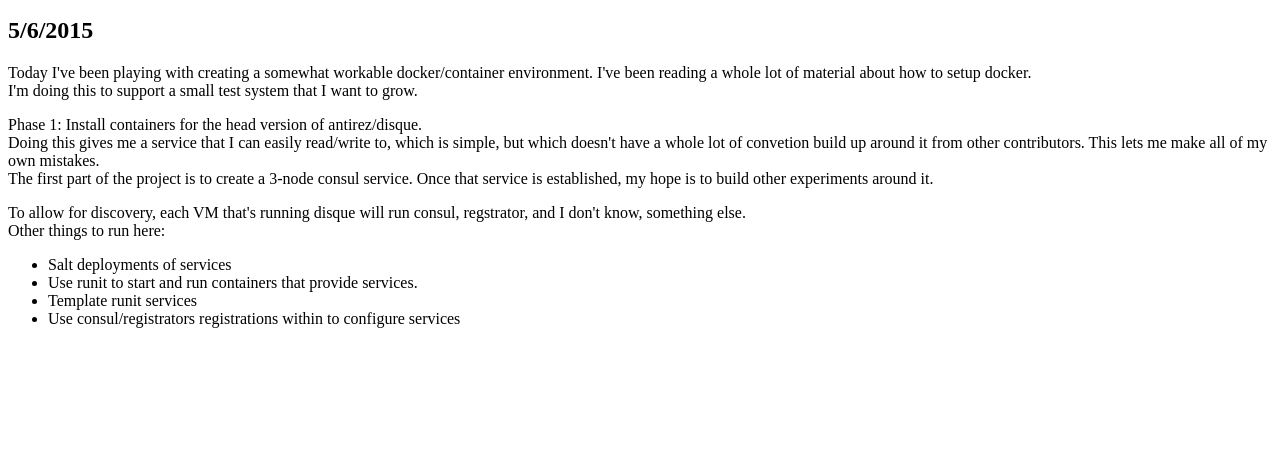
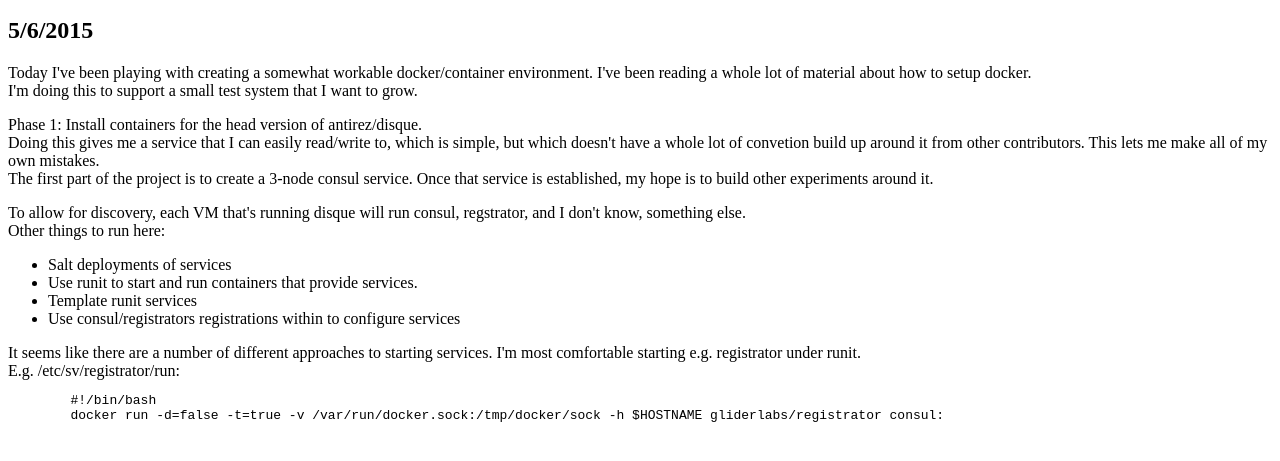
Before and after one commit to pcn/pcn.github.io, a plain HTML site: page index.html in a window 1280 px wide. Shown: the part 87-548 px from the top of the page. Drawn offline with Linux system fonts and the light colour scheme.

Commit message:
Adding a bit to bring up registrator

```diff
--- a/index.html
+++ b/index.html
@@ -35,5 +35,14 @@
         <li> Template runit services
         <li> Use consul/registrators registrations within to configure services
       </ul>
+      It seems like there are a number of different approaches to
+      starting services.  I'm most comfortable starting e.g. registrator
+      under runit.
+      <br>
+      E.g. /etc/sv/registrator/run:
+      <pre>
+        #!/bin/bash
+        docker run -d=false -t=true -v /var/run/docker.sock:/tmp/docker/sock -h $HOSTNAME gliderlabs/registrator consul:
+        </pre>
   </body>
 </html>
```
